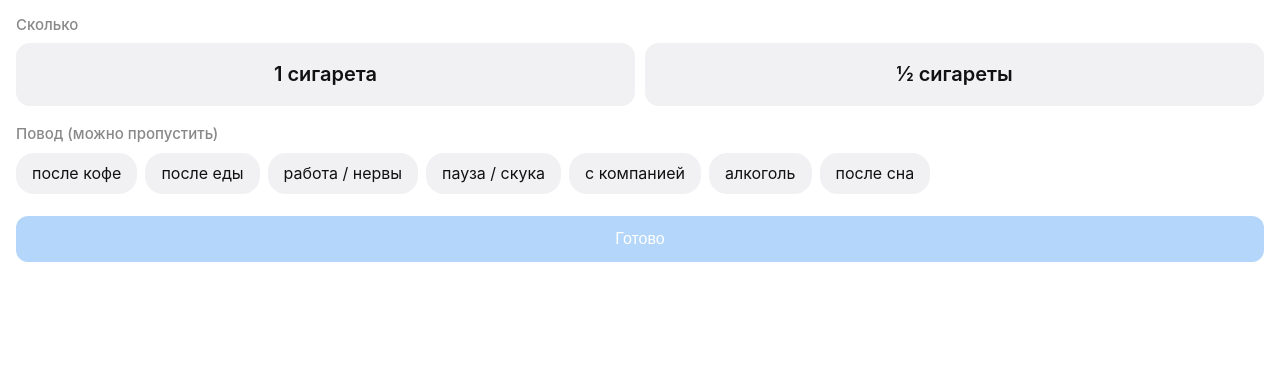
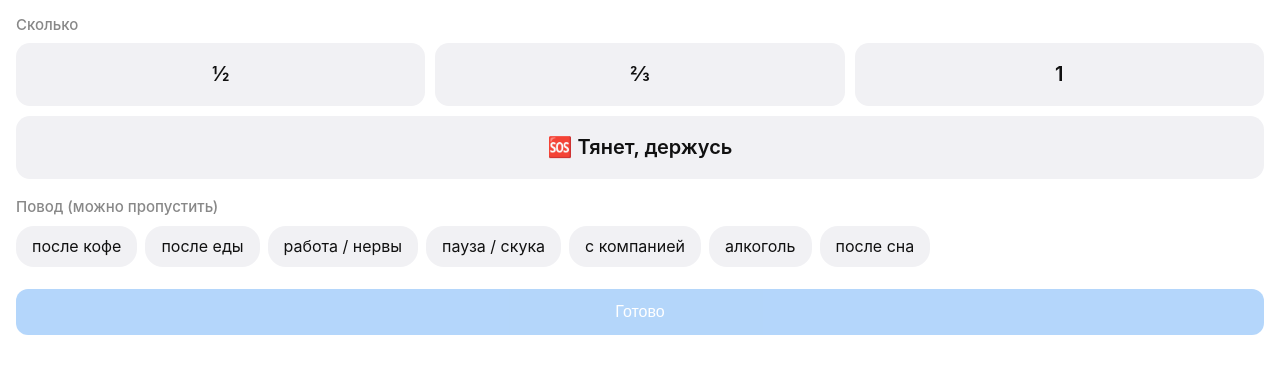
Before and after one commit to SanderGH/pa-apps, a plain HTML site: page smoke/index.html in a window 1280 px wide. Shown: the part 46-420 px from the top of the page. Drawn offline with Linux system fonts and the light colour scheme.

Commit message:
Smoking app: add 2/3 portion and craving option
Co-Authored-By: Claude Opus 5.5 <noreply@anthropic.com>

```diff
--- a/smoke/index.html
+++ b/smoke/index.html
@@ -8,7 +8,8 @@
 --card:var(--tg-theme-secondary-bg-color,#f1f1f4);--acc:var(--tg-theme-button-color,#2a8bf2);--acc-fg:var(--tg-theme-button-text-color,#fff)}
 *{box-sizing:border-box}body{margin:0;padding:16px;background:var(--bg);color:var(--fg);font:16px/1.35 -apple-system,system-ui,sans-serif}
 h1{font-size:20px;margin:0 0 4px}h2{font-size:15px;margin:18px 0 8px;color:var(--hint);font-weight:500}
-.row{display:grid;grid-template-columns:1fr 1fr;gap:10px}
+.row{display:grid;grid-template-columns:1fr 1fr 1fr;gap:10px}
+.crave{grid-column:1/-1;font-size:17px}
 .big{background:var(--card);border-radius:14px;padding:16px 0;text-align:center;font-size:20px;font-weight:600;cursor:pointer;border:2px solid transparent;user-select:none}
 .chips{display:flex;flex-wrap:wrap;gap:8px}
 .chip{background:var(--card);border-radius:18px;padding:8px 14px;cursor:pointer;border:2px solid transparent;user-select:none}
@@ -25,10 +26,10 @@ button.done:disabled{opacity:.35}
 <button class="done" id="done" disabled>Готово</button>
 <div class="result" id="result"></div>
 <script>
-const amounts=[["1","1 сигарета"],["0,5","½ сигареты"]];
+const amounts=[["0,5","½"],["0,67","⅔"],["1","1"],["тяга","🆘 Тянет, держусь"]];
 const reasons=["после кофе","после еды","работа / нервы","пауза / скука","с компанией","алкоголь","после сна"];
 let amount=null,reason=null;
-function chips(el,list,get,set,label){list.forEach(v=>{const b=document.createElement('div');b.className=el.id==='amount'?'big':'chip';
+function chips(el,list,get,set,label){list.forEach(v=>{const b=document.createElement('div');b.className=el.id==='amount'?(v[0]==='тяга'?'big crave':'big'):'chip';
  b.textContent=label?label(v):v;b.onclick=()=>{set(get()===v?null:v);try{Telegram.WebApp.HapticFeedback.selectionChanged()}catch(e){}render()};
  b.dataset.v=Array.isArray(v)?v[0]:v;el.appendChild(b)})}
 const A=document.getElementById('amount'),R=document.getElementById('reasons');
@@ -36,7 +37,7 @@ chips(A,amounts,()=>amount,v=>amount=v,v=>v[1]);chips(R,reasons,()=>reason,v=>re
 function render(){A.querySelectorAll('.big').forEach(b=>b.classList.toggle('sel',!!amount&&b.dataset.v===amount[0]));
  R.querySelectorAll('.chip').forEach(b=>b.classList.toggle('sel',b.dataset.v===reason));
  document.getElementById('done').disabled=!amount}
-document.getElementById('done').onclick=()=>{if(!amount)return;const text='курение: '+amount[0]+(reason?'; повод: '+reason:'');
+document.getElementById('done').onclick=()=>{if(!amount)return;const text=(amount[0]==='тяга'?'тянет курить':'курение: '+amount[0])+(reason?'; повод: '+reason:'');
  const r=document.getElementById('result');r.style.display='block';
  const fromKeyboard=window.Telegram&&Telegram.WebApp.initData!==undefined&&!Telegram.WebApp.initDataUnsafe.query_id&&Telegram.WebApp.platform!=='unknown';
  try{if(!fromKeyboard)throw 0;Telegram.WebApp.sendData(text)}catch(x){r.textContent='Отсюда отправить нельзя — открой через кнопку «🚬 Курение» внизу чата. Или напиши боту: «'+text+'»'}};
```
